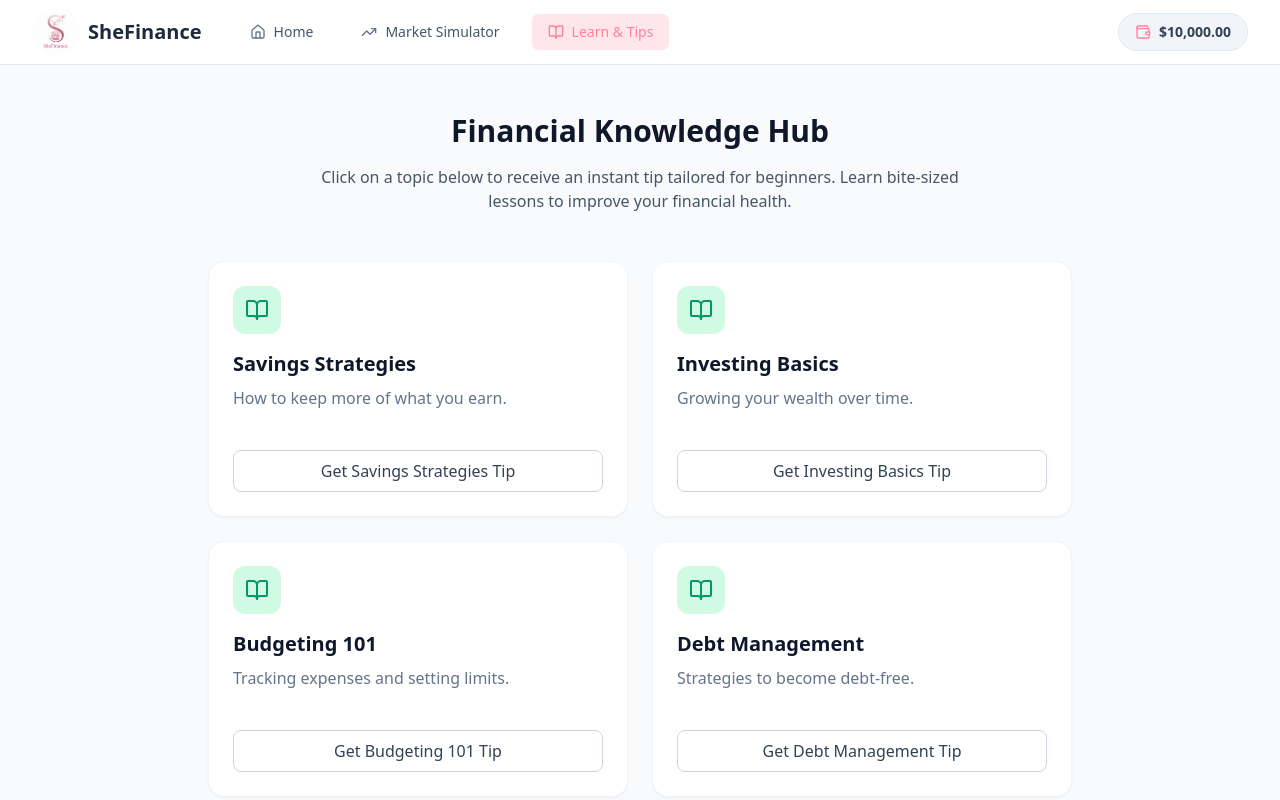
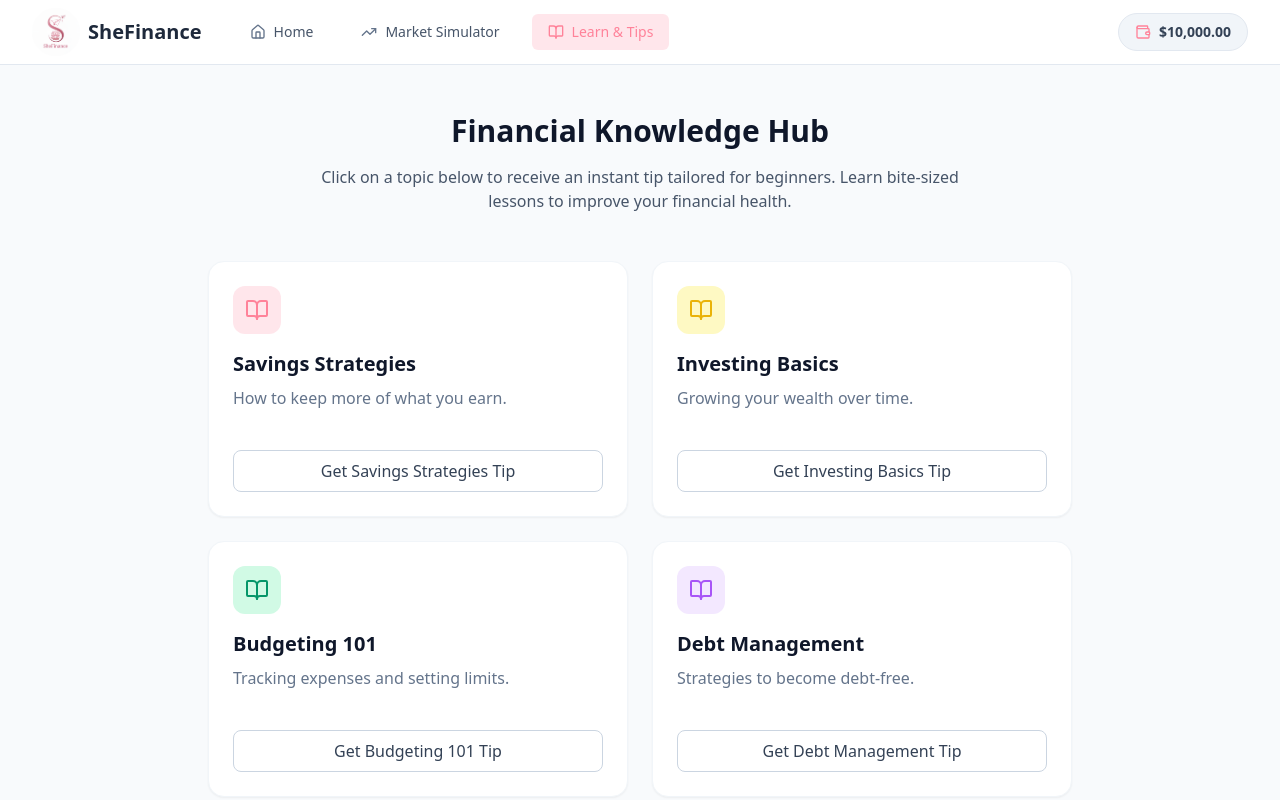
Before and after one commit to 404-Errors-ElleHacks/Finance, a React (Vite) app in the folder financemaster-ai/: page / in a window 1280 px wide. Both pictures are taken after a click on the button "Learn & Tips". Shown: the top 800 px of the page. Built offline with nearby package versions, Linux system fonts and the light colour scheme; no server answers.

Commit message:
Update Learn page pastel pink color

```diff
--- a/financemaster-ai/components/Learn.tsx
+++ b/financemaster-ai/components/Learn.tsx
@@ -10,17 +10,53 @@ export const Learn: React.FC = () => {
 
   const handleGetTip = async (topic: string) => {
     setLoading(true);
-    setShowModal(true); // Open modal immediately to show loading state
+    setShowModal(true);
     const newTip = await getFinancialTip(topic);
     setTip(newTip);
     setLoading(false);
   };
 
   const categories = [
-    { id: 'savings', label: 'Savings Strategies', desc: 'How to keep more of what you earn.' },
-    { id: 'investing', label: 'Investing Basics', desc: 'Growing your wealth over time.' },
-    { id: 'budgeting', label: 'Budgeting 101', desc: 'Tracking expenses and setting limits.' },
-    { id: 'debt', label: 'Debt Management', desc: 'Strategies to become debt-free.' },
+    {
+      id: 'savings',
+      label: 'Savings Strategies',
+      desc: 'How to keep more of what you earn.',
+      bg: 'bg-[#FF8299]/20',
+      hoverBg: 'group-hover:bg-[#FF8299]',
+      icon: 'text-[#FF8299]',
+      hoverIcon: 'group-hover:text-white',
+      buttonHover: 'hover:bg-[#FF8299]/10 hover:border-[#FF8299]/40 hover:text-[#FF8299]',
+    },
+    {
+      id: 'investing',
+      label: 'Investing Basics',
+      desc: 'Growing your wealth over time.',
+      bg: 'bg-yellow-100',
+      hoverBg: 'group-hover:bg-yellow-400',
+      icon: 'text-yellow-500',
+      hoverIcon: 'group-hover:text-white',
+      buttonHover: 'hover:bg-yellow-50 hover:border-yellow-200 hover:text-yellow-600',
+    },
+    {
+      id: 'budgeting',
+      label: 'Budgeting 101',
+      desc: 'Tracking expenses and setting limits.',
+      bg: 'bg-emerald-100',
+      hoverBg: 'group-hover:bg-emerald-500',
+      icon: 'text-emerald-600',
+      hoverIcon: 'group-hover:text-white',
+      buttonHover: 'hover:bg-emerald-50 hover:border-emerald-200 hover:text-emerald-700',
+    },
+    {
+      id: 'debt',
+      label: 'Debt Management',
+      desc: 'Strategies to become debt-free.',
+      bg: 'bg-purple-100',
+      hoverBg: 'group-hover:bg-purple-500',
+      icon: 'text-purple-500',
+      hoverIcon: 'group-hover:text-white',
+      buttonHover: 'hover:bg-purple-50 hover:border-purple-200 hover:text-purple-600',
+    },
   ];
 
   const women = [
@@ -28,35 +64,40 @@ export const Learn: React.FC = () => {
       name: 'Jane Fraser',
       role: 'CEO of Citigroup',
       img: '/images/jane_fraser.jpg',
-      info: 'As the first woman to lead a major Wall Street bank, Jane Fraser is redefining leadership in finance. She inspires millions by breaking barriers, championing innovation, and promoting diversity across the global banking industry.'
+      info:
+        'As the first woman to lead a major Wall Street bank, Jane Fraser is redefining leadership in finance. She inspires millions by breaking barriers, championing innovation, and promoting diversity across the global banking industry.',
     },
     {
       name: 'Abigail Johnson',
       role: 'CEO of Fidelity Investments',
       img: '/images/abigail_johnson.jpeg',
-      info: 'Abigail Johnson leads one of the world’s largest investment firms, guiding Fidelity with vision and innovation. Her leadership has expanded opportunities in wealth management while emphasizing technology and inclusion.'
+      info:
+        'Abigail Johnson leads one of the world’s largest investment firms, guiding Fidelity with vision and innovation. Her leadership has expanded opportunities in wealth management while emphasizing technology and inclusion.',
     },
     {
       name: 'Janet Yellen',
       role: 'US Treasury Secretary',
       img: '/images/janet_yellen.jpg',
-      info: 'Janet Yellen made history as the first woman to chair the Federal Reserve and now serves as Treasury Secretary. Her expertise, steady guidance, and commitment to economic equity have shaped global financial policy.'
+      info:
+        'Janet Yellen made history as the first woman to chair the Federal Reserve and now serves as Treasury Secretary. Her expertise, steady guidance, and commitment to economic equity have shaped global financial policy.',
     },
     {
       name: 'Muriel Siebert',
       role: 'Wall Street Pioneer',
       img: '/images/muriel_siebert.png',
-      info: 'Known as the first woman to own a seat on the New York Stock Exchange, Muriel Siebert shattered gender barriers in finance. She championed transparency, education, and empowerment for future generations of investors.'
+      info:
+        'Known as the first woman to own a seat on the New York Stock Exchange, Muriel Siebert shattered gender barriers in finance. She championed transparency, education, and empowerment for future generations of investors.',
     },
   ];
 
   return (
     <div className="max-w-4xl mx-auto px-4 py-12 space-y-12">
-
       {/* Financial Tips Section */}
       <div>
         <div className="text-center mb-12">
-          <h2 className="text-3xl font-bold text-slate-900 mb-4">Financial Knowledge Hub</h2>
+          <h2 className="text-3xl font-bold text-slate-900 mb-4">
+            Financial Knowledge Hub
+          </h2>
           <p className="text-slate-600 max-w-2xl mx-auto">
             Click on a topic below to receive an instant tip tailored for beginners.
             Learn bite-sized lessons to improve your financial health.
@@ -65,16 +106,27 @@ export const Learn: React.FC = () => {
 
         <div className="grid md:grid-cols-2 gap-6">
           {categories.map((cat) => (
-            <div key={cat.id} className="bg-white p-6 rounded-2xl shadow-sm border border-slate-100 hover:shadow-md transition-all group">
-              <div className="w-12 h-12 bg-emerald-100 rounded-xl flex items-center justify-center mb-4 group-hover:bg-emerald-600 transition-colors">
-                <BookOpen className="w-6 h-6 text-emerald-600 group-hover:text-white transition-colors" />
+            <div
+              key={cat.id}
+              className="bg-white p-6 rounded-2xl shadow-sm border border-slate-100 hover:shadow-md transition-all group"
+            >
+              <div
+                className={`w-12 h-12 ${cat.bg} rounded-xl flex items-center justify-center mb-4 transition-colors ${cat.hoverBg}`}
+              >
+                <BookOpen
+                  className={`w-6 h-6 ${cat.icon} transition-colors ${cat.hoverIcon}`}
+                />
               </div>
-              <h3 className="text-xl font-bold text-slate-900 mb-2">{cat.label}</h3>
+
+              <h3 className="text-xl font-bold text-slate-900 mb-2">
+                {cat.label}
+              </h3>
               <p className="text-slate-500 mb-6 h-10">{cat.desc}</p>
+
               <Button
-                  onClick={() => handleGetTip(cat.label)}
-                  variant="outline"
-                  className="w-full hover:bg-emerald-50 hover:border-emerald-200 hover:text-emerald-700"
+                onClick={() => handleGetTip(cat.label)}
+                variant="outline"
+                className={`w-full ${cat.buttonHover}`}
               >
                 Get {cat.label} Tip
               </Button>
@@ -86,7 +138,9 @@ export const Learn: React.FC = () => {
       {/* Inspirational Women Section */}
       <div>
         <div className="text-center mb-12">
-          <h2 className="text-3xl font-bold text-slate-900 mb-4">Inspirational Women in Finance</h2>
+          <h2 className="text-3xl font-bold text-slate-900 mb-4">
+            Inspirational Women in Finance
+          </h2>
           <p className="text-slate-600 max-w-2xl mx-auto">
             Celebrating female leaders who shaped the world of finance.
           </p>
@@ -94,9 +148,10 @@ export const Learn: React.FC = () => {
 
         <div className="grid md:grid-cols-2 gap-6">
           {women.map((woman, index) => (
-            <div key={index} className="bg-white p-6 rounded-2xl shadow-sm border border-slate-100 hover:shadow-md transition-all group flex flex-col items-center text-center">
-
-              {/* Circular Image */}
+            <div
+              key={index}
+              className="bg-white p-6 rounded-2xl shadow-sm border border-slate-100 hover:shadow-md transition-all flex flex-col items-center text-center"
+            >
               <div className="w-24 h-24 mb-4 rounded-full overflow-hidden">
                 <img
                   src={woman.img}
@@ -105,7 +160,9 @@ export const Learn: React.FC = () => {
                 />
               </div>
 
-              <h3 className="text-xl font-bold text-slate-900">{woman.name}</h3>
+              <h3 className="text-xl font-bold text-slate-900">
+                {woman.name}
+              </h3>
               <p className="text-sm text-slate-500 mb-4">{woman.role}</p>
               <p className="text-slate-600">{woman.info}</p>
             </div>
@@ -118,7 +175,10 @@ export const Learn: React.FC = () => {
         <div className="fixed inset-0 bg-slate-900/50 backdrop-blur-sm z-50 flex items-center justify-center p-4">
           <div className="bg-white rounded-2xl shadow-2xl max-w-lg w-full p-8 relative animate-fade-in-up">
             <button
-              onClick={() => { setShowModal(false); setTip(null); }}
+              onClick={() => {
+                setShowModal(false);
+                setTip(null);
+              }}
               className="absolute top-4 right-4 text-slate-400 hover:text-slate-600 transition-colors"
             >
               <X className="w-6 h-6" />
@@ -126,7 +186,11 @@ export const Learn: React.FC = () => {
 
             <div className="flex flex-col items-center text-center">
               <div className="w-16 h-16 bg-yellow-100 rounded-full flex items-center justify-center mb-6">
-                <Lightbulb className={`w-8 h-8 text-yellow-600 ${loading ? 'animate-pulse' : ''}`} />
+                <Lightbulb
+                  className={`w-8 h-8 text-yellow-600 ${
+                    loading ? 'animate-pulse' : ''
+                  }`}
+                />
               </div>
 
               <h3 className="text-2xl font-bold text-slate-900 mb-4">
@@ -135,18 +199,24 @@ export const Learn: React.FC = () => {
 
               {loading ? (
                 <div className="space-y-3 w-full max-w-xs mx-auto">
-                    <div className="h-2 bg-slate-100 rounded animate-pulse"></div>
-                    <div className="h-2 bg-slate-100 rounded animate-pulse w-4/5 mx-auto"></div>
-                    <div className="h-2 bg-slate-100 rounded animate-pulse w-3/5 mx-auto"></div>
+                  <div className="h-2 bg-slate-100 rounded animate-pulse"></div>
+                  <div className="h-2 bg-slate-100 rounded animate-pulse w-4/5 mx-auto"></div>
+                  <div className="h-2 bg-slate-100 rounded animate-pulse w-3/5 mx-auto"></div>
                 </div>
               ) : (
-                <div className="prose prose-slate">
-                    <p className="text-lg text-slate-700 font-medium italic">"{tip}"</p>
-                </div>
+                <p className="text-lg text-slate-700 font-medium italic">
+                  "{tip}"
+                </p>
               )}
 
               <div className="mt-8 w-full">
-                <Button onClick={() => { setShowModal(false); setTip(null); }} className="w-full">
+                <Button
+                  onClick={() => {
+                    setShowModal(false);
+                    setTip(null);
+                  }}
+                  className="w-full"
+                >
                   Got it!
                 </Button>
               </div>
```
